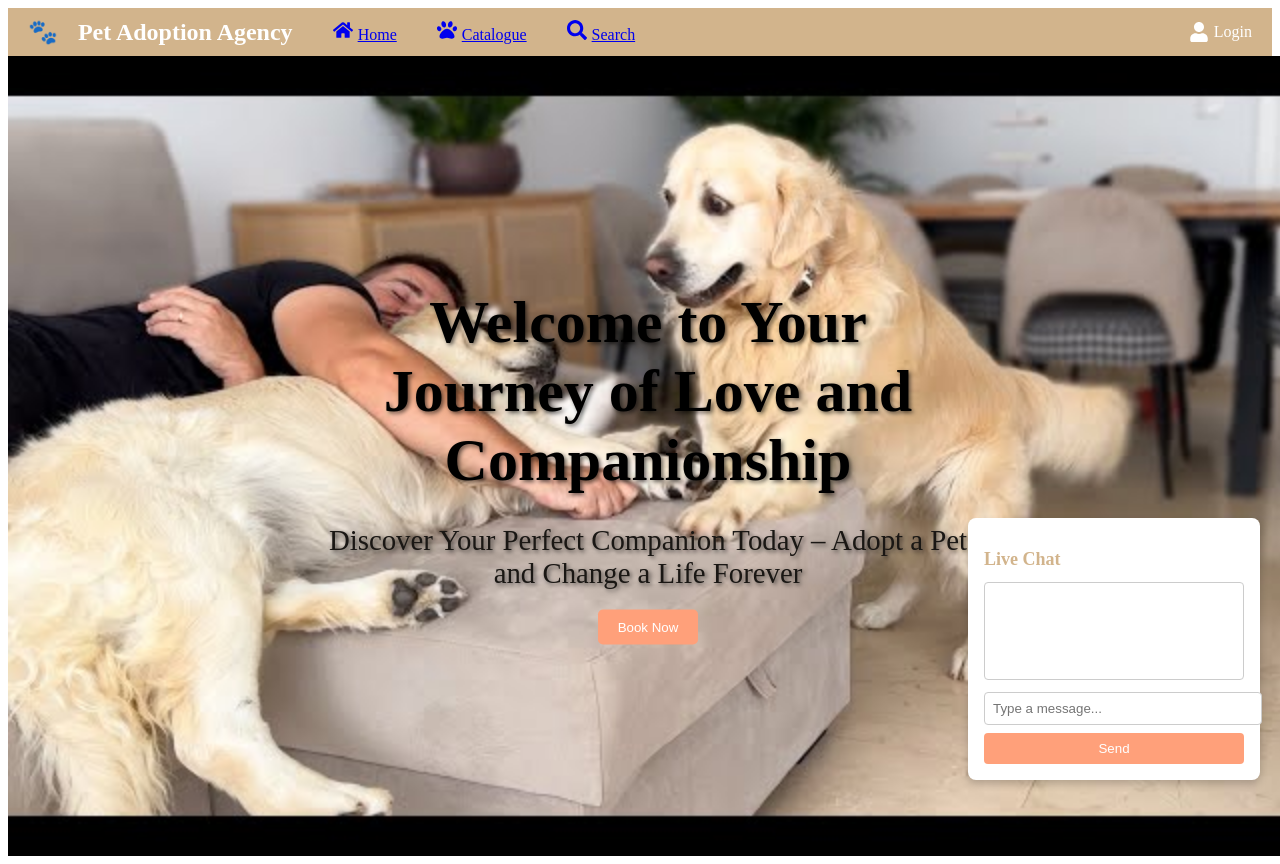
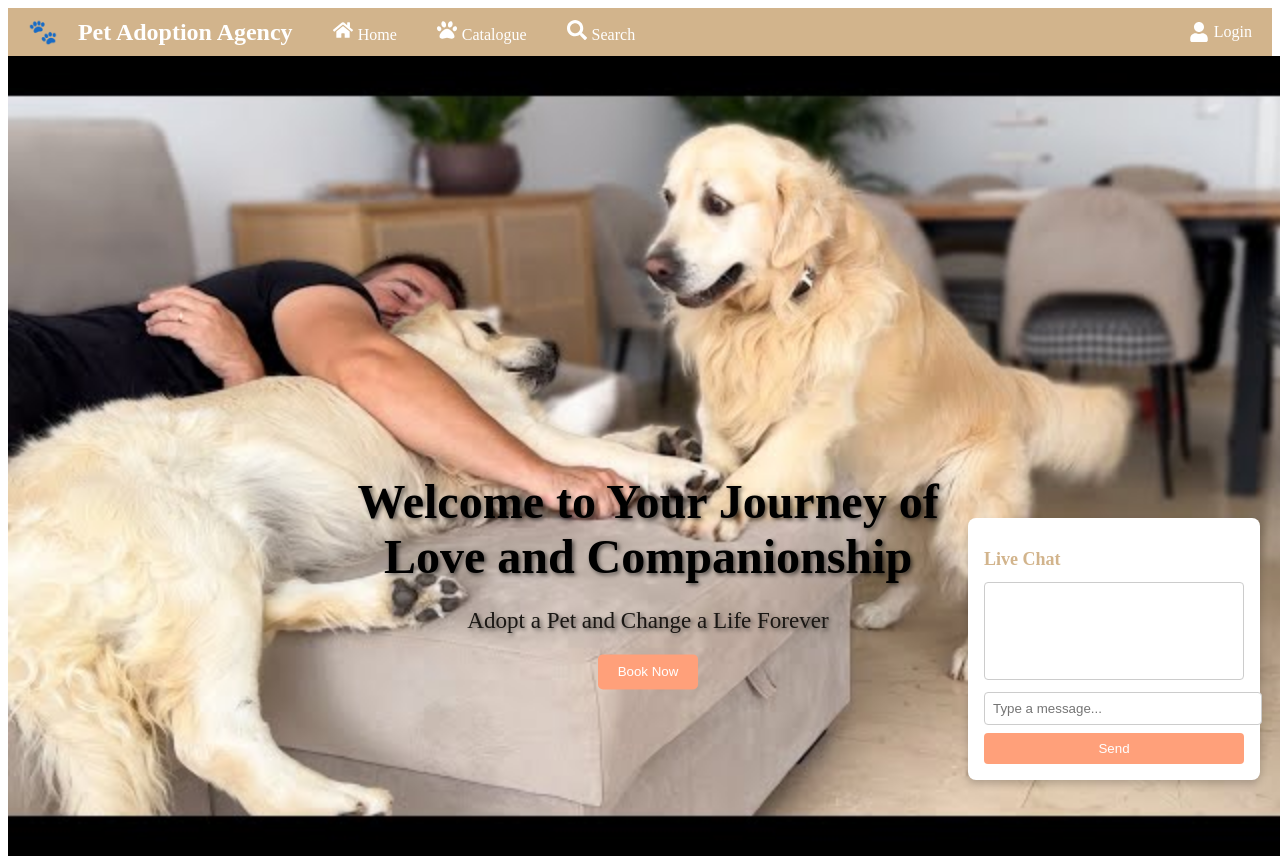
Before and after one commit to Patricia-Sigei/Pets-Adoption, a React (Vite) app: page / in a window 1280 px wide. Built offline with nearby package versions, Linux system fonts and the light colour scheme.

Commit message:
improves style

```diff
--- a/src/App.css
+++ b/src/App.css
@@ -23,6 +23,7 @@
   font-size: 24px;
   font-weight: bold;
   margin-right: 40px; /* Space after brand name */
+  color: white; /* Ensure brand name is white */
 }
 
 .nav-links {
@@ -35,20 +36,21 @@
   display: flex;
   align-items: center;
   margin-right: 40px; /* Space between nav items */
-  color: white;
-  text-decoration: solid;
-  z-index: 1;
+  color: white; /* Ensure text is white */
+  text-decoration: none; /* Remove underline */
 }
 
 .nav-icon {
   margin-right: 5px; /* Space between icon and text */
   font-size: 20px; /* Adjust icon size */
+  color: white; /* Ensure icons are white */
 }
 
 .login-item {
   display: flex;
   align-items: center;
   cursor: pointer;
+  color: white; /* Ensure login text is white */
 }
 
 .nav-label {
@@ -78,12 +80,12 @@
 
 .hero-text {
   position: absolute;
-  top: 50%; /* Center text vertically */
+  top: 65%; /* Move text downwards */
   left: 50%;
   transform: translate(-50%, -50%);
   color: black; /* Text color */
   font-weight: 100;
-  font-size: 1.5rem;
+  font-size: 1.2rem; /* Reduced font size */
   text-shadow: 2px 2px 4px rgba(0, 0, 0, 0.6); /* Shadow for better visibility */
 }
 
@@ -113,7 +115,7 @@
 h1 {
   font-size: 2.5em;
   margin-bottom: 10px;
-  color:black; /* Warm Brown */
+  color: black; /* Warm Brown */
 }
 
 p {
@@ -159,7 +161,7 @@ p {
 
 /* Button Styles */
 .homepage-adopt-button, .homepage-details-button {
-  background-color:rgb(170, 170, 152); /* Gold */
+  background-color: rgb(170, 170, 152); /* Gold */
   color: #654321; /* Dark Brown */
   border: none;
   padding: 10px 15px; /* Add padding */
--- a/src/components/Hero.jsx
+++ b/src/components/Hero.jsx
@@ -20,7 +20,7 @@ const Hero = () => {
       <div className="hero-text">
         <h1 className="hero-title">Welcome to Your Journey of Love and Companionship</h1>
         <p className="hero-subtitle">
-          Discover Your Perfect Companion Today – Adopt a Pet and Change a Life Forever
+          Adopt a Pet and Change a Life Forever
         </p>
         <button className="btn" onClick={openModal}>Book Now</button>
       </div>
--- a/src/components/Navbar.jsx
+++ b/src/components/Navbar.jsx
@@ -1,49 +1,6 @@
 import React, { useState } from 'react';
 import { Link } from 'react-router-dom';
 import { FaHome, FaSearch, FaUser, FaPaw } from 'react-icons/fa'; // Added FaPaw for "Our Pets"
-
-// AuthModal Component
-const AuthModal = ({ onClose }) => {
-  const [isLogin, setIsLogin] = useState(true);
-
-  const toggleForm = () => {
-    setIsLogin(!isLogin);
-  };
-
-  return (
-    <div className="modal-overlay" onClick={onClose}>
-      <div className="modal-content" onClick={(e) => e.stopPropagation()}>
-        <button className="close-button" onClick={onClose}>X</button>
-        {isLogin ? (
-          <div className="login-form">
-            <h2>Login</h2>
-            <form>
-              <input type="email" placeholder="Email" />
-              <input type="password" placeholder="Password" />
-              <button type="submit">Login</button>
-            </form>
-            <p>
-              Don't have an account? <span onClick={toggleForm}>Sign up</span>
-            </p>
-          </div>
-        ) : (
-          <div className="signup-form">
-            <h2>Sign Up</h2>
-            <form>
-              <input type="text" placeholder="Name" />
-              <input type="email" placeholder="Email" />
-              <input type="password" placeholder="Password" />
-              <button type="submit">Sign Up</button>
-            </form>
-            <p>
-              Already have an account? <span onClick={toggleForm}>Login</span>
-            </p>
-          </div>
-        )}
-      </div>
-    </div>
-  );
-};
 
 // Navbar Component
 const Navbar = () => {
@@ -64,19 +21,19 @@ const Navbar = () => {
         <span className="brand-name">Pet Adoption Agency</span>
         <div className="nav-links">
           <div className="nav-item">
-            <Link to="/"> {/* Link to Home */}
+            <Link to="/" style={{ textDecoration: 'none', color: 'white' }}> {/* Remove link styling */}
               <FaHome className="nav-icon" />
               <span className="nav-label">Home</span>
             </Link>
           </div>
           <div className="nav-item">
-            <Link to="/catalogue"> {/* Link to Catalogue */}
+            <Link to="/catalogue" style={{ textDecoration: 'none', color: 'white' }}> {/* Remove link styling */}
               <FaPaw className="nav-icon" />
               <span className="nav-label">Catalogue</span>
             </Link>
           </div>
           <div className="nav-item">
-            <Link to="/search"> {/* Link to Search Page */}
+            <Link to="/search" style={{ textDecoration: 'none', color: 'white' }}> {/* Remove link styling */}
               <FaSearch className="nav-icon" />
               <span className="nav-label">Search</span>
             </Link>
```
